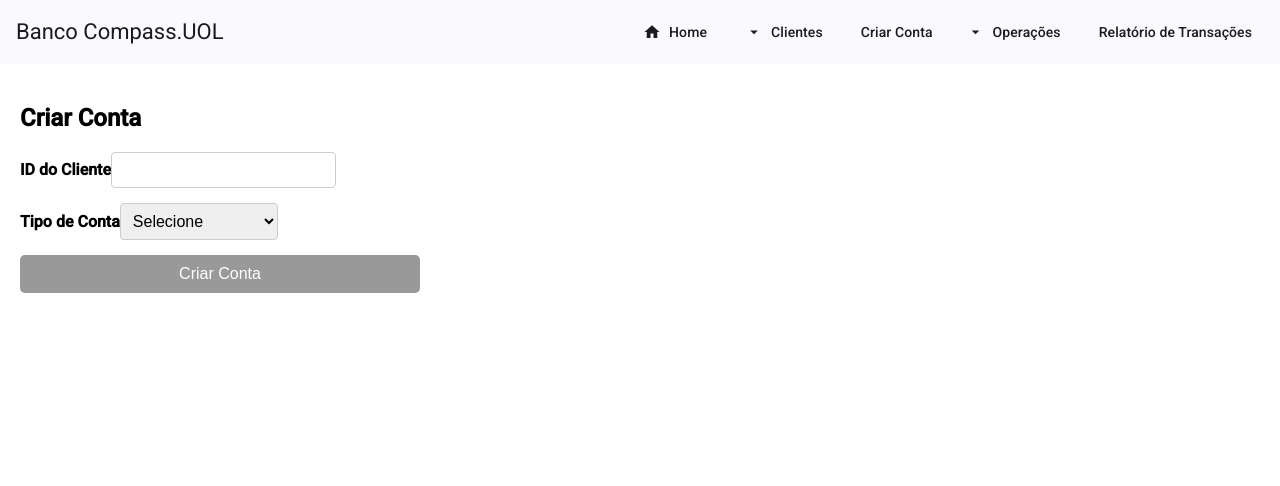
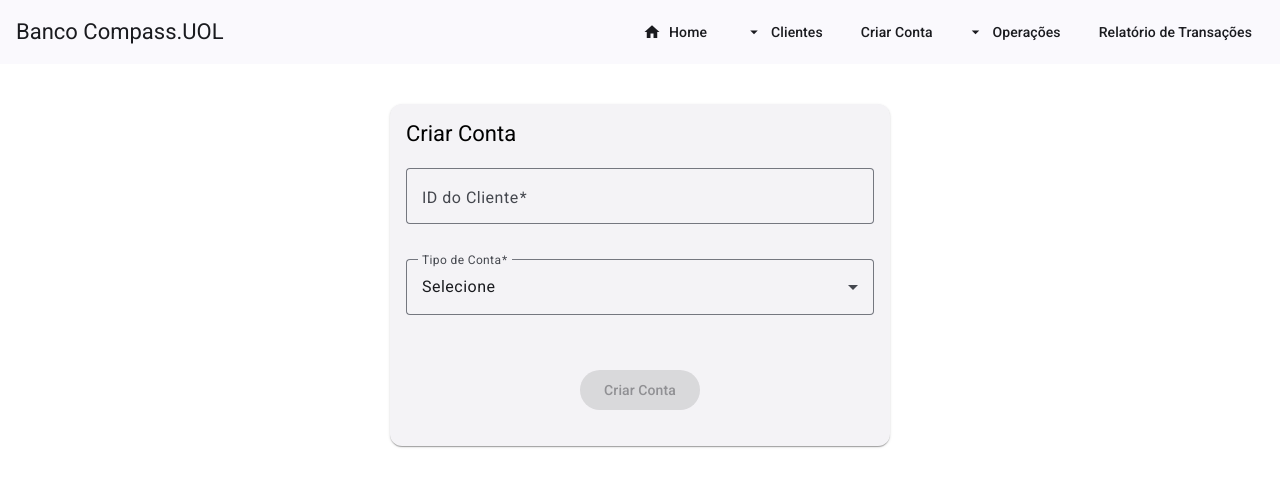
Before and after one commit to maurimnadal/hackathon-compass, an Angular app in the folder frontend/: page /criar-conta in a window 1280 px wide. Shown: the top 486 px of the page. Built offline with nearby package versions, Linux system fonts and the light colour scheme.

Commit message:
feat: agora a página de criar conta está centralizada e utiliza componentes material

```diff
--- a/frontend/src/app/components/conta/criar-conta/criar-conta.css
+++ b/frontend/src/app/components/conta/criar-conta/criar-conta.css
@@ -1,38 +1,41 @@
-form {
+.container {
+  display: flex;
+  justify-content: center;
+  padding: 20px;
+}
+
+mat-card {
+  max-width: 500px;
+  width: 100%;
+}
+
+.form-container {
   display: flex;
   flex-direction: column;
-  gap: 15px;
-  max-width: 400px;
+  padding: 20px 0;
 }
 
-label {
-  font-weight: bold;
-  margin-bottom: 5px;
+.full-width {
+  width: 100%;
+  margin-bottom: 15px;
 }
 
-input,
-select {
-  padding: 8px;
-  font-size: 16px;
-  border-radius: 4px;
-  border: 1px solid #ccc;
+.button-container {
+  display: flex;
+  justify-content: center;
+  margin-top: 20px;
 }
 
-button {
+.message {
+  margin-top: 20px;
+  text-align: center;
   padding: 10px;
-  font-size: 16px;
-  background-color: #0066cc;
-  color: white;
-  border: none;
-  border-radius: 5px;
+  border-radius: 4px;
+  background-color: #f8d7da;
+  color: #721c24;
 }
 
-button:disabled {
-  background-color: #999;
-  cursor: not-allowed;
+.success {
+  background-color: #d4edda;
+  color: #155724;
 }
-
-p {
-  margin-top: 10px;
-  color: green;
-}
--- a/frontend/src/app/components/conta/criar-conta/criar-conta.html
+++ b/frontend/src/app/components/conta/criar-conta/criar-conta.html
@@ -1,9 +1,15 @@
-<h2>Criar Conta</h2>
+<div class="container">
+  <mat-card>
+    <mat-card-header>
+      <mat-card-title>Criar Conta</mat-card-title>
+    </mat-card-header>
 
-<form (ngSubmit)="onSubmit()" #formConta="ngForm">
-  <div>
-    <label for="customer_id">ID do Cliente</label>
+    <mat-card-content>
+      <form (ngSubmit)="onSubmit()" #formConta="ngForm" class="form-container">
+        <mat-form-field appearance="outline" class="full-width">
+          <mat-label>ID do Cliente</mat-label>
           <input
+            matInput
             type="number"
             id="customer_id"
             name="customer_id"
@@ -11,23 +17,30 @@
             required
             min="1"
           />
-  </div>
+        </mat-form-field>
 
-  <div>
-    <label for="type">Tipo de Conta</label>
-    <select
+        <mat-form-field appearance="outline" class="full-width">
+          <mat-label>Tipo de Conta</mat-label>
+          <mat-select
             id="type"
             name="type"
             [(ngModel)]="type"
             required
           >
-      <option value="" disabled selected>Selecione</option>
-      <option value="CHECKING">Conta Corrente</option>
-      <option value="SAVINGS">Conta Poupança</option>
-    </select>
+            <mat-option value="" disabled>Selecione</mat-option>
+            <mat-option value="CHECKING">Conta Corrente</mat-option>
+            <mat-option value="SAVINGS">Conta Poupança</mat-option>
+          </mat-select>
+        </mat-form-field>
+
+        <div class="button-container">
+          <button mat-raised-button color="primary" type="submit" [disabled]="formConta.invalid">Criar Conta</button>
         </div>
 
-  <button type="submit" [disabled]="formConta.invalid">Criar Conta</button>
-
-  <p *ngIf="mensagem">{{ mensagem }}</p>
+        <div *ngIf="mensagem" class="message" [class.success]="mensagem.includes('sucesso')">
+          {{ mensagem }}
+        </div>
       </form>
+    </mat-card-content>
+  </mat-card>
+</div>
```
Also changed, not shown: frontend/src/app/components/conta/criar-conta/criar-conta.ts (+14 -1 lines). Lines whose indentation alone changed are shown as unchanged.
